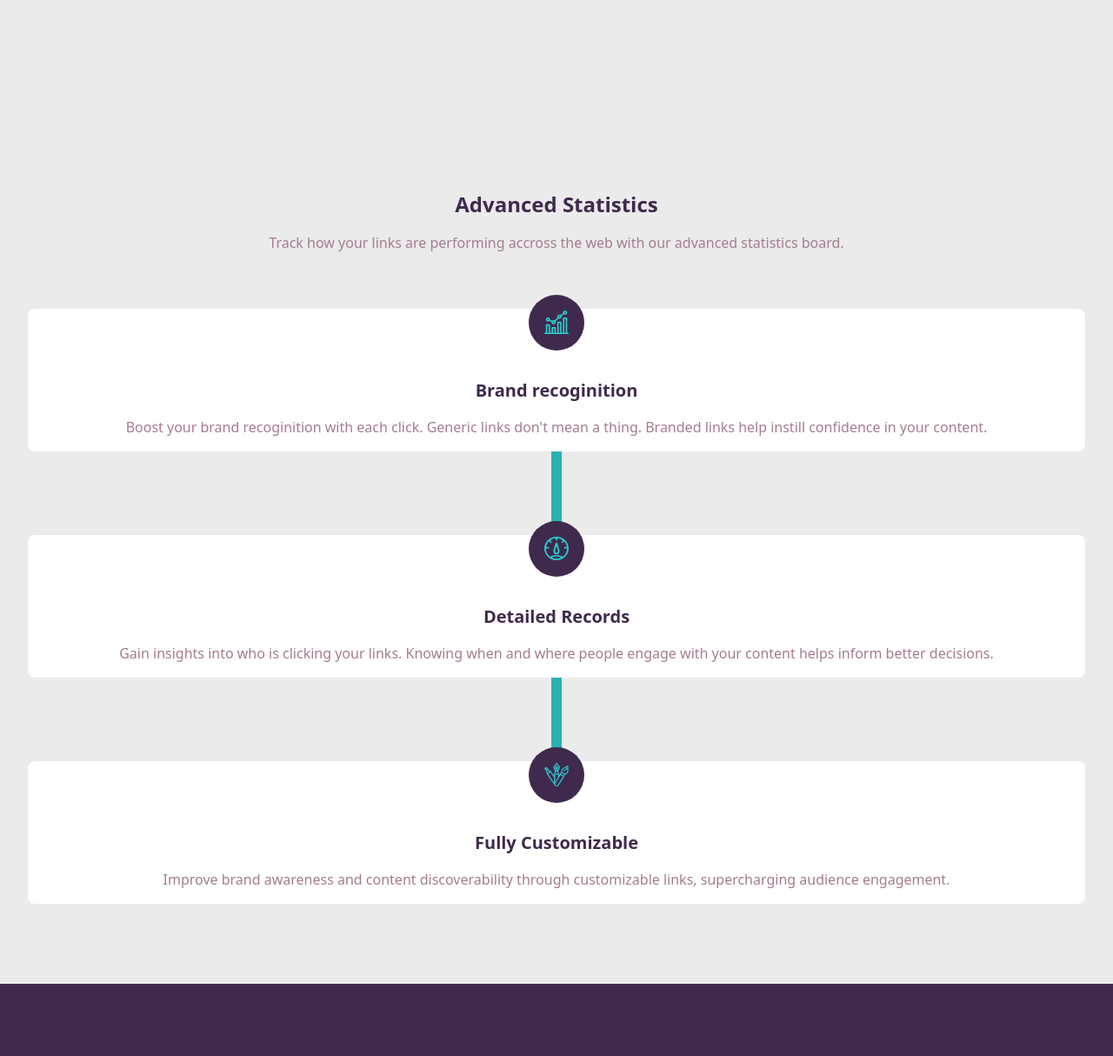
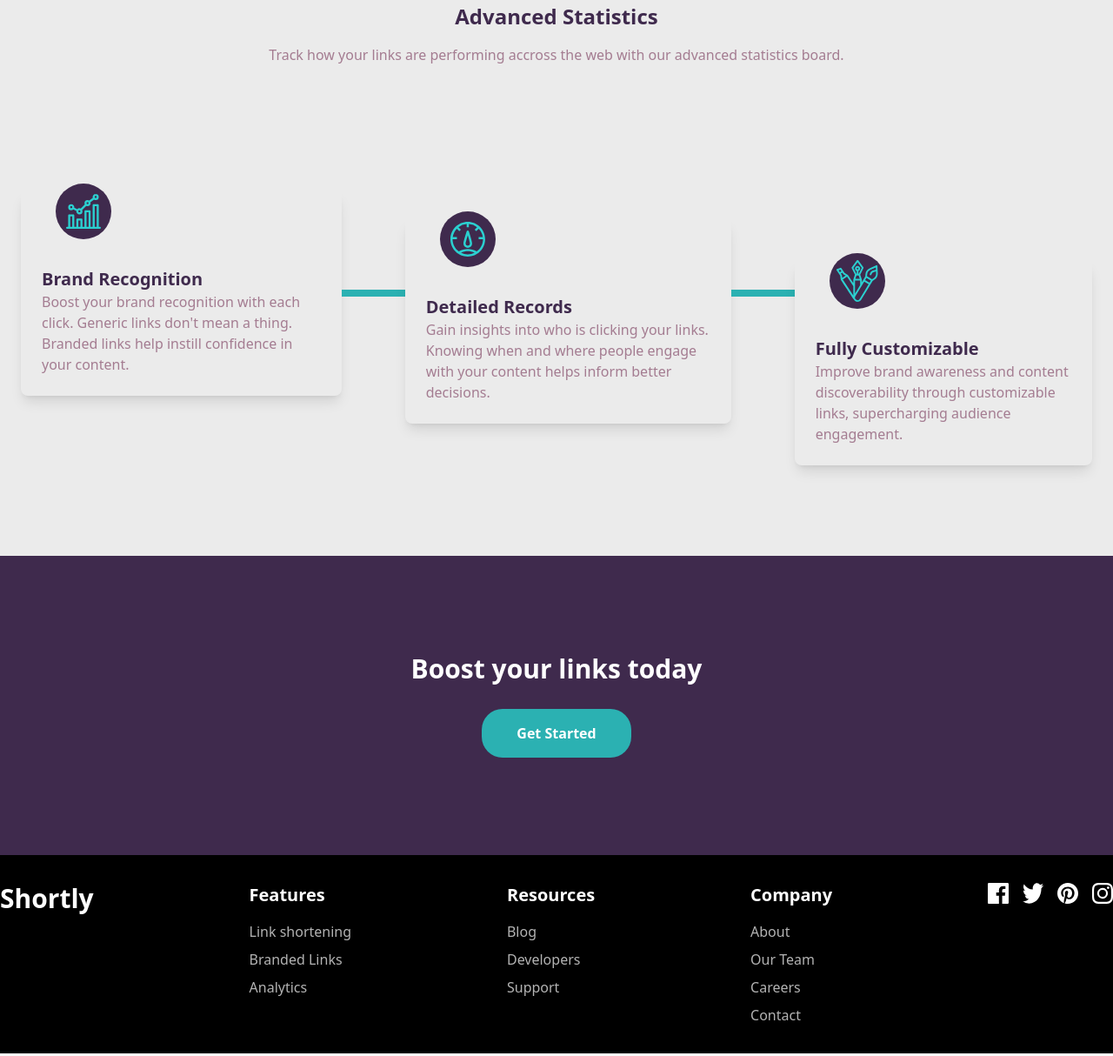
Before and after one commit to ShinobiKoda/url-shortener, a website: page index.html in a window 1280 px wide. Shown: the part 909-2123 px from the top of the page at 87% size. Drawn offline with Linux system fonts and the light colour scheme.

Commit message:
completed desktop design

```diff
--- a/assets/styles.css
+++ b/assets/styles.css
@@ -73,6 +73,10 @@
   display: none;
 }
 
+.desktop-statistics-section {
+  display: none;
+}
+
 @media screen and (min-width: 768px) {
   .mobile-nav {
     display: none;
@@ -81,4 +85,12 @@
   .desktop-nav {
     display: flex;
   }
+
+  .mobile-statistics-section {
+    display: none;
+  }
+
+  .desktop-statistics-section {
+    display: flex;
+  }
 }
--- a/index.html
+++ b/index.html
@@ -151,7 +151,9 @@
         class="flex flex-col mt-[10rem] gap-[4rem] px-8 link-list w-full max-w-[1440px] mx-auto"
       ></div>
 
-      <div class="w-full px-8 flex flex-col items-center justify-center">
+      <div
+        class="w-full px-8 flex flex-col items-center justify-center mobile-statistics-section"
+      >
         <div class="mb-16 text-center flex flex-col gap-4">
           <p class="text-[#3f2a4d] font-extrabold text-2xl">
             Advanced Statistics
@@ -161,7 +163,6 @@
             advanced statistics board.
           </p>
         </div>
-
         <div
           class="w-full bg-white rounded-lg flex flex-col items-center justify-center p-4 max-w-[1440px] mx-auto"
         >
@@ -232,8 +233,73 @@
         </div>
       </div>
 
+      <div
+        class="desktop-statistics-section w-full flex flex-col max-w-[1440px] mx-auto md:mt-[-15rem] p-6"
+      >
+        <div class="mb-16 flex flex-col gap-4 items-center justify-center">
+          <p class="text-[#3f2a4d] font-extrabold text-2xl">
+            Advanced Statistics
+          </p>
+          <p class="text-[#a47c91]">
+            Track how your links are performing accross the web with our
+            advanced statistics board.
+          </p>
+        </div>
+        <div class="flex justify-center items-center">
+          <div class="rounded-lg shadow-lg flex flex-col p-6">
+            <div
+              class="w-16 h-16 bg-[#3f2a4d] rounded-[50%] flex items-center justify-center relative top-[-2rem] left-[1rem]"
+            >
+              <img src="./assets/images/icon-brand-recognition.svg" alt="" />
+            </div>
+            <div>
+              <h4 class="text-[#3f2a4d] font-bold text-xl">
+                Brand Recognition
+              </h4>
+              <p class="text-[#a47c91]">
+                Boost your brand recognition with each click. Generic links
+                don't mean a thing. Branded links help instill confidence in
+                your content.
+              </p>
+            </div>
+          </div>
+          <div class="w-[14rem] h-2 bg-[#2bb1b2]"></div>
+          <div class="rounded-lg shadow-lg p-6 mt-[4rem]">
+            <div
+              class="w-16 h-16 bg-[#3f2a4d] rounded-[50%] flex items-center justify-center relative top-[-2rem] left-[1rem]"
+            >
+              <img src="./assets/images/icon-detailed-records.svg" alt="" />
+            </div>
+            <div>
+              <h4 class="text-[#3f2a4d] font-bold text-xl">Detailed Records</h4>
+              <p class="text-[#a47c91]">
+                Gain insights into who is clicking your links. Knowing when and
+                where people engage with your content helps inform better
+                decisions.
+              </p>
+            </div>
+          </div>
+          <div class="w-[14rem] h-2 bg-[#2bb1b2]"></div>
+          <div class="rounded-lg shadow-lg p-6 mt-[10rem]">
+            <div
+              class="w-16 h-16 bg-[#3f2a4d] rounded-[50%] flex items-center justify-center relative top-[-2rem] left-[1rem]"
+            >
+              <img src="./assets/images/icon-fully-customizable.svg" alt="" />
+            </div>
+            <div>
+              <h4 class="text-[#3f2a4d] font-bold text-xl">
+                Fully Customizable
+              </h4>
+              <p class="text-[#a47c91]">
+                Improve brand awareness and content discoverability through
+                customizable links, supercharging audience engagement.
+              </p>
+            </div>
+          </div>
+        </div>
+      </div>
+
       <!-- Other sections -->
-      <div></div>
     </div>
 
     <footer>
@@ -247,11 +313,12 @@
           Get Started
         </button>
       </div>
+      <div class="bg-black text-white">
         <div
-        class="bg-black text-white flex flex-col gap-6 items-center justify-center py-8"
+          class="w-full mx-auto max-w-[1440px] flex flex-col gap-6 items-center justify-center py-8 md:flex md:flex-row md:items-start md:justify-between"
         >
           <h2 class="font-bold text-3xl mb-8">Shortly</h2>
-        <div class="flex flex-col gap-4 text-center">
+          <div class="flex flex-col gap-4 text-center md:text-left">
             <h4 class="text-xl font-semibold">Features</h4>
             <ul class="flex flex-col gap-2 text-[#b3b3b3]">
               <li>Link shortening</li>
@@ -259,7 +326,7 @@
               <li>Analytics</li>
             </ul>
           </div>
-        <div class="flex flex-col gap-4 text-center">
+          <div class="flex flex-col gap-4 text-center md:text-left">
             <h4 class="text-xl font-semibold">Resources</h4>
             <ul class="flex flex-col gap-2 text-[#b3b3b3]">
               <li>Blog</li>
@@ -267,7 +334,7 @@
               <li>Support</li>
             </ul>
           </div>
-        <div class="flex flex-col gap-4 text-center">
+          <div class="flex flex-col gap-4 text-center md:text-left">
             <h4 class="text-xl font-semibold">Company</h4>
             <ul class="flex flex-col gap-2 text-[#b3b3b3]">
               <li>About</li>
@@ -299,6 +366,7 @@
             />
           </div>
         </div>
+      </div>
     </footer>
   </body>
   <script src="./assets/script.js"></script>
```
Also changed, not shown: assets/output.css. Lines whose indentation alone changed are shown as unchanged.
